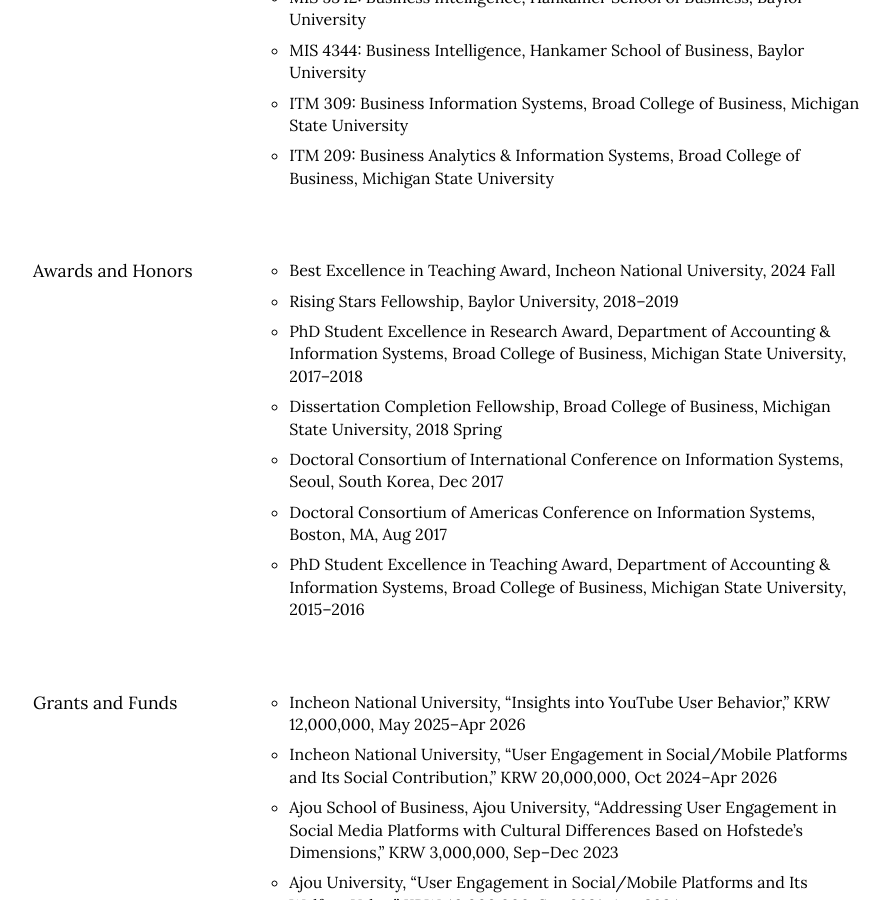
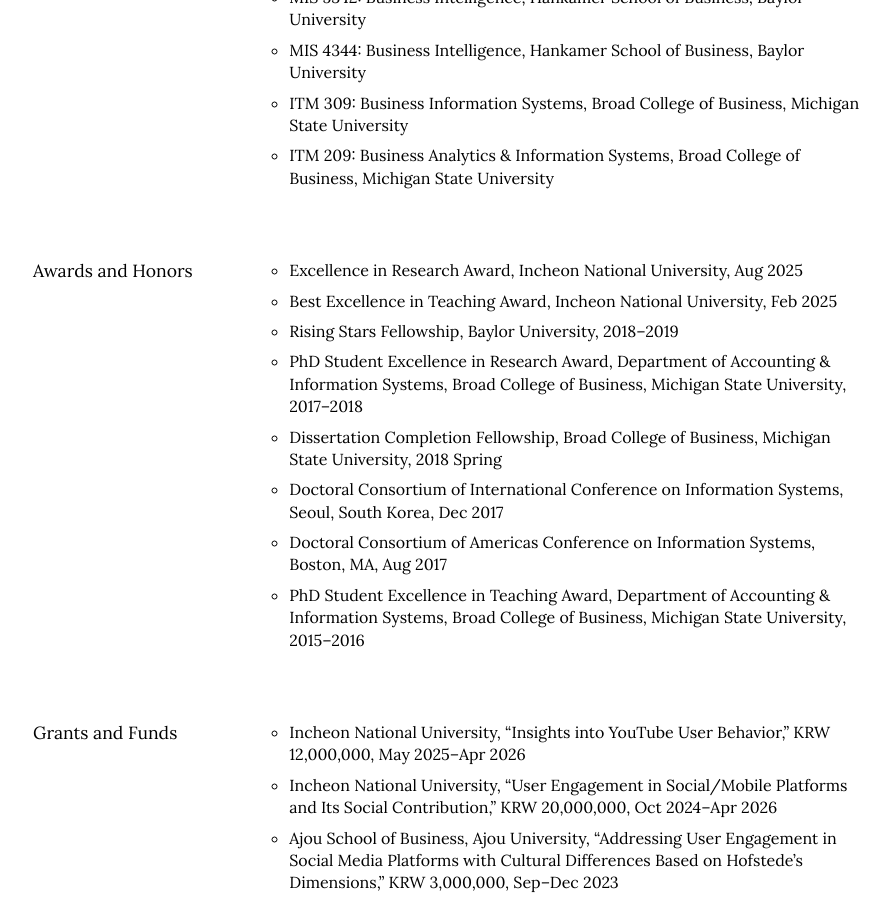
Before and after one commit to istaehun/taehun, a Jekyll site: the page built from engagement.html, in a window 1280 px wide and 900 px high, scrolled down 2190 px. Shown: the whole window, without its empty margins (187-1077 px from the left). Built offline with Jekyll 4.4.1, drawn with Linux system fonts in a browser that asks for light colours; nearby versions of some CDN libraries.

Commit message:
Update engagement.yml

```diff
--- a/_data/engagement.yml
+++ b/_data/engagement.yml
@@ -47,7 +47,8 @@
   -
     title: Awards and Honors
     list:
-      - "Best Excellence in Teaching Award, Incheon National University, 2024 Fall"
+      - "Excellence in Research Award, Incheon National University, Aug 2025"
+      - "Best Excellence in Teaching Award, Incheon National University, Feb 2025"
       - "Rising Stars Fellowship, Baylor University, 2018–2019"
       - "PhD Student Excellence in Research Award, Department of Accounting & Information Systems, Broad College of Business, Michigan State University, 2017–2018"
       - "Dissertation Completion Fellowship, Broad College of Business, Michigan State University, 2018 Spring"
```
